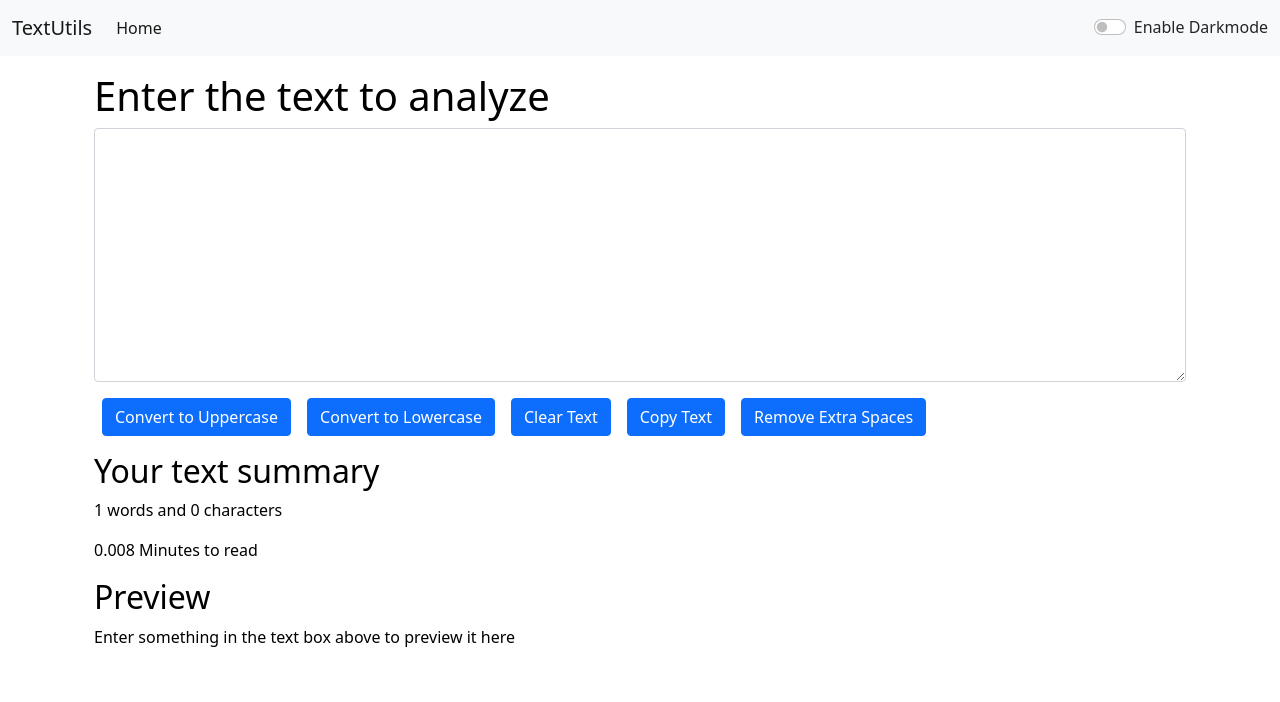
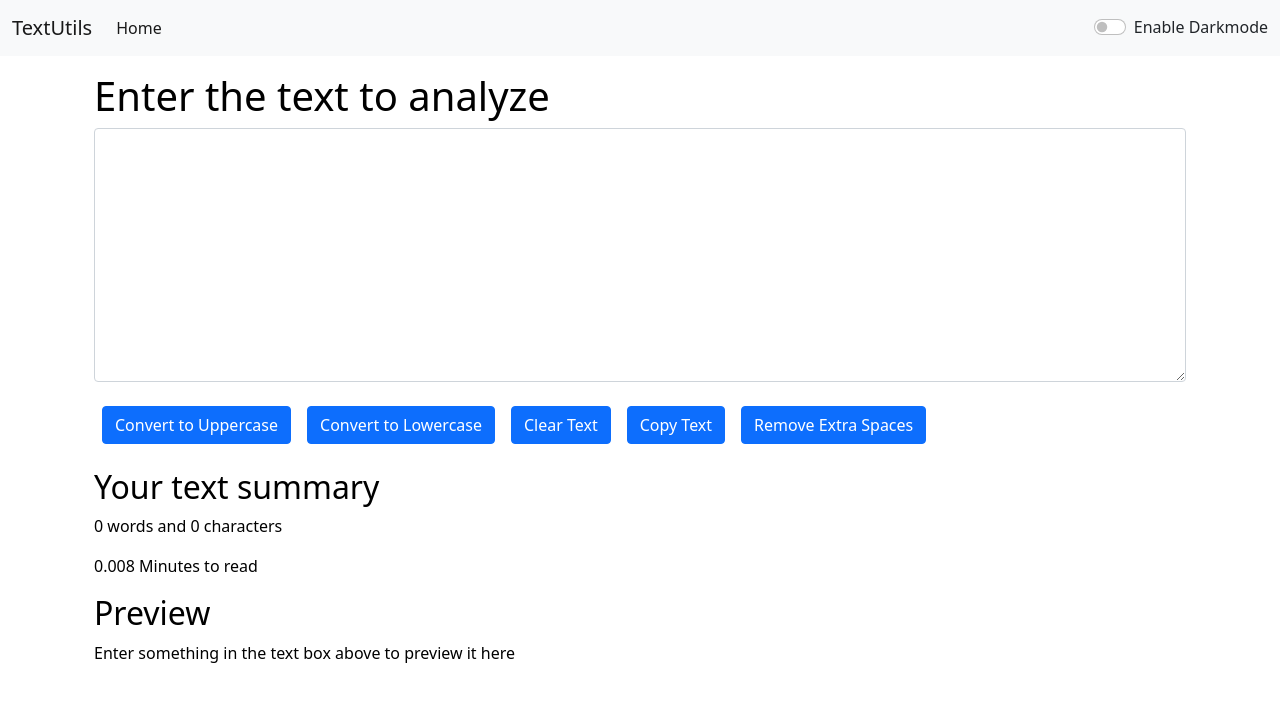
Before and after one commit to shreshth-06/React-TextUtils, a React (Create React App) app: page / in a window 1280 px wide. Shown: the top 702 px of the page. Built offline with nearby package versions, Linux system fonts and the light colour scheme.

Commit message:
fixed some issues

```diff
--- a/src/components/TextForm.js
+++ b/src/components/TextForm.js
@@ -16,16 +16,13 @@ export default function TextForm(props) {
   };
 
   const clearText = () => {
-    // console.log("uppercase was clicked" + text);
     let newText = "";
     setText(newText);
     props.showAlert(" Text has been cleared", "success");
   };
 
   const handleCopy = () => {
-    let text = document.getElementById("myBox");
-    text.select();
-    navigator.clipboard.writeText(text.value);
+    navigator.clipboard.writeText(text);
     props.showAlert(" Text copied to clipboard", "success");
   };
 
@@ -36,7 +33,6 @@ export default function TextForm(props) {
   };
 
   const handleOnChange = (event) => {
-    // console.log("on change");
     setText(event.target.value);
   };
 
@@ -66,23 +62,26 @@ export default function TextForm(props) {
           ></textarea>
         </div>
 
-        <button className="btn btn-primary mx-2" onClick={handleUpClick}>
+        <button className="btn btn-primary mx-2 my-2" onClick={handleUpClick}>
           Convert to Uppercase
         </button>
 
-        <button className="btn btn-primary mx-2" onClick={handleLoClick}>
+        <button className="btn btn-primary mx-2 my-2" onClick={handleLoClick}>
           Convert to Lowercase
         </button>
 
-        <button className="btn btn-primary mx-2" onClick={clearText}>
+        <button className="btn btn-primary mx-2 my-2" onClick={clearText}>
           Clear Text
         </button>
 
-        <button className="btn btn-primary mx-2" onClick={handleCopy}>
+        <button className="btn btn-primary mx-2 my-2" onClick={handleCopy}>
           Copy Text
         </button>
 
-        <button className="btn btn-primary mx-2" onClick={handleExtraSpaces}>
+        <button
+          className="btn btn-primary mx-2 my-2"
+          onClick={handleExtraSpaces}
+        >
           Remove Extra Spaces
         </button>
       </div>
@@ -95,7 +94,12 @@ export default function TextForm(props) {
       >
         <h2>Your text summary</h2>
         <p>
-          {text.split(" ").length} words and {text.length} characters
+          {
+            text.split(/\s+/).filter((element) => {
+              return element.length !== 0;
+            }).length
+          }{" "}
+          words and {text.length} characters
         </p>
         <p>{0.008 * text.split(" ").length} Minutes to read</p>
         <h2>Preview</h2>
```
Also changed, not shown: package.json (+49 -0 lines), 1 other file (tests, documents, lock files or other folders).
